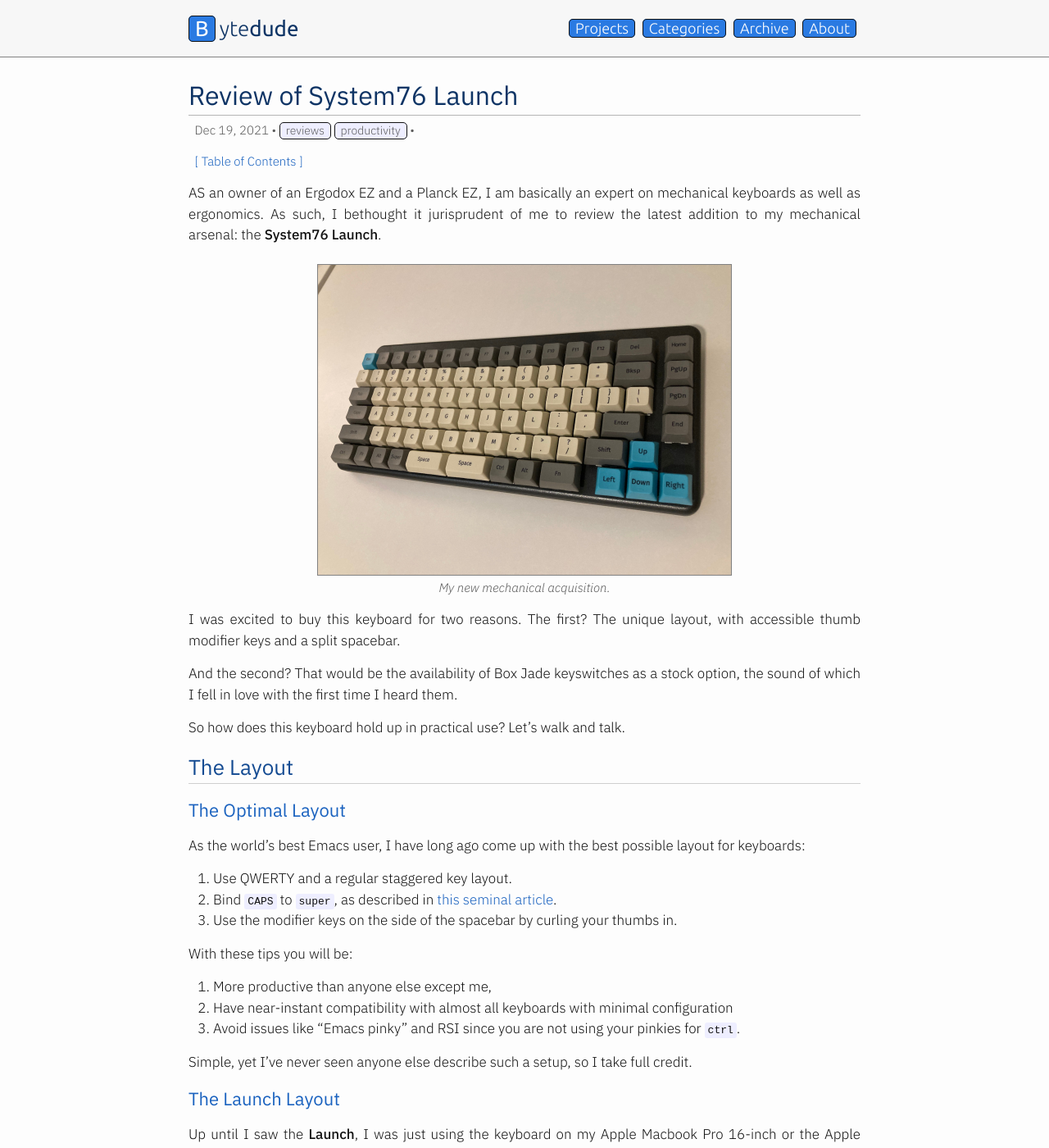
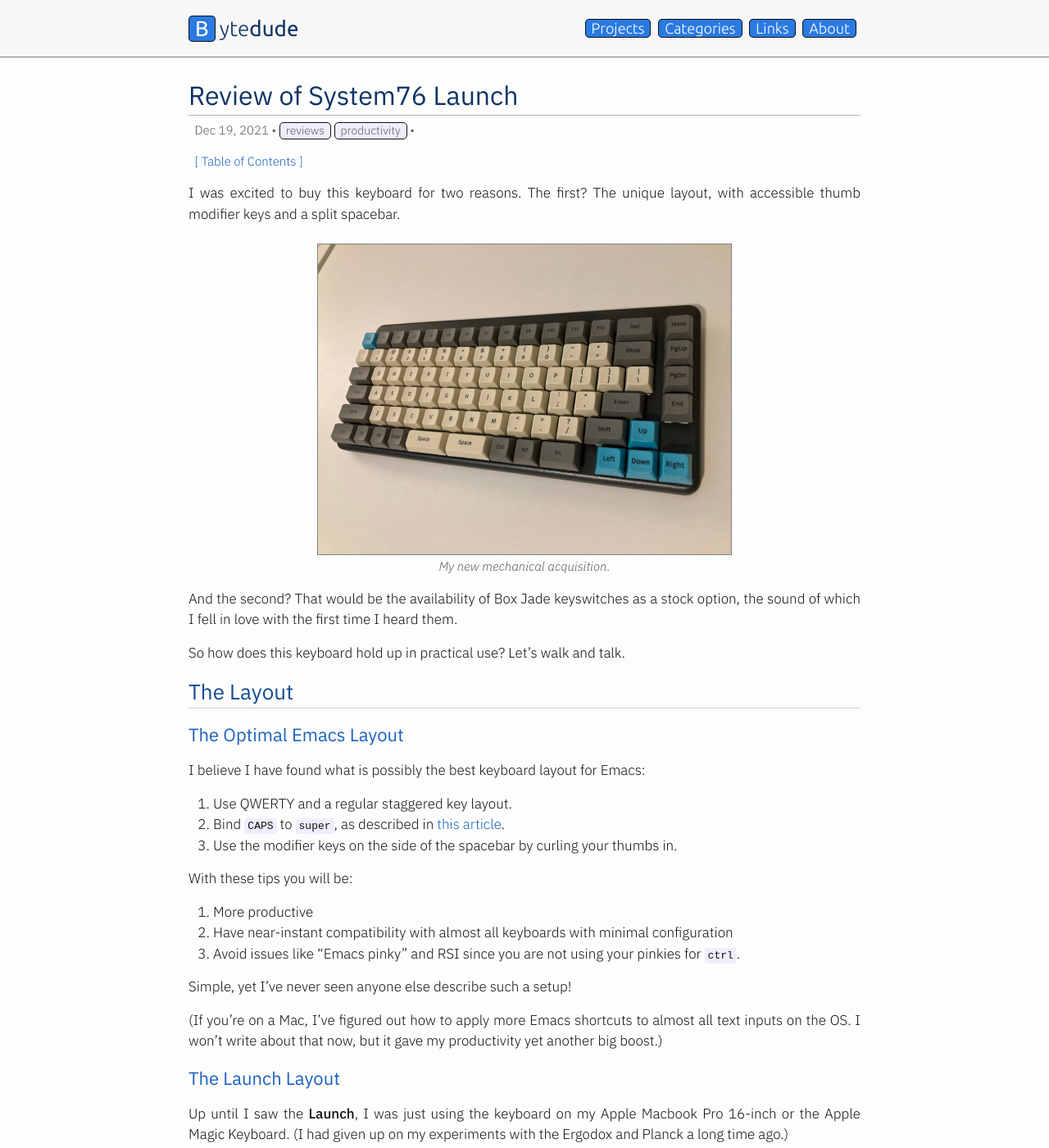
Before and after one commit to mrcnski/signor.dev, a Jekyll site: the page built from _posts/2021-12-19-review-of-system-76-launch.md, in a window 1280 px wide and 1400 px high. Shown: the whole window at 82% size. Built offline with Jekyll 4.4.1, drawn with Linux system fonts in a browser that asks for light colours; comment, search, counter and statistics services are not loaded.

Commit message:
Add Links page

```diff
--- a/_includes/header.html
+++ b/_includes/header.html
@@ -14,7 +14,7 @@
       <!-- <a class="page-link" href="{{ '/' | relative_url }}">Home</a> -->
       <a class="page-link" href="{{ '/projects/' | relative_url }}">Projects</a>
       <a class="page-link" href="{{ '/categories/' | relative_url }}">Categories</a>
-      <a class="page-link" href="{{ '/archive/' | relative_url }}">Archive</a>
+      <a class="page-link" href="{{ '/links/' | relative_url }}">Links</a>
       <a class="page-link" href="{{ '/about/' | relative_url }}">About</a>
     </div>
     {% endif %}
--- a/_posts/2021-12-19-review-of-system-76-launch.md
+++ b/_posts/2021-12-19-review-of-system-76-launch.md
@@ -9,11 +9,9 @@ description: AS an owner of an Ergodox EZ and a Planck EZ, I am basically an exp
 * Table of contents.
 {:toc}
 
-AS an owner of an Ergodox EZ and a Planck EZ, I am basically an expert on mechanical keyboards as well as ergonomics. As such, I bethought it jurisprudent of me to review the latest addition to my mechanical arsenal: the **System76 Launch**.
+I was excited to buy this keyboard for two reasons. The first? The unique layout, with accessible thumb modifier keys and a split spacebar.
 
 {% include image.html name="system76-launch/launch.jpeg" alt="Keyboard" width="504" caption="My new mechanical acquisition." %}
-
-I was excited to buy this keyboard for two reasons. The first? The unique layout, with accessible thumb modifier keys and a split spacebar.
 
 And the second? That would be the availability of Box Jade keyswitches as a stock option, the sound of which I fell in love with the first time I heard them.
 
@@ -21,21 +19,23 @@ So how does this keyboard hold up in practical use? Let's walk and talk.
 
 ## The Layout
 
-### The Optimal Layout
+### The Optimal Emacs Layout
 
-As the world's best Emacs user, I have long ago come up with the best possible layout for keyboards:
+I believe I have found what is possibly the best keyboard layout for Emacs:
 
 1. Use QWERTY and a regular staggered key layout.
-1. Bind `CAPS` to `super`, as described in [this seminal article](https://www.bytedude.com/useful-emacs-shortcuts/#being-super).
+1. Bind `CAPS` to `super`, as described in [this article](https://www.bytedude.com/useful-emacs-shortcuts/#being-super).
 1. Use the modifier keys on the side of the spacebar by curling your thumbs in.
 
 With these tips you will be:
 
-1. More productive than anyone else except me,
+1. More productive
 1. Have near-instant compatibility with almost all keyboards with minimal configuration
 1. Avoid issues like "Emacs pinky" and RSI since you are not using your pinkies for `ctrl`.
 
-Simple, yet I've never seen anyone else describe such a setup, so I take full credit.
+Simple, yet I've never seen anyone else describe such a setup!
+
+(If you're on a Mac, I've figured out how to apply more Emacs shortcuts to almost all text inputs on the OS. I won't write about that now, but it gave my productivity yet another big boost.)
 
 ### The Launch Layout
 
```
Also changed, not shown: links.md (added, +9 -0 lines).
